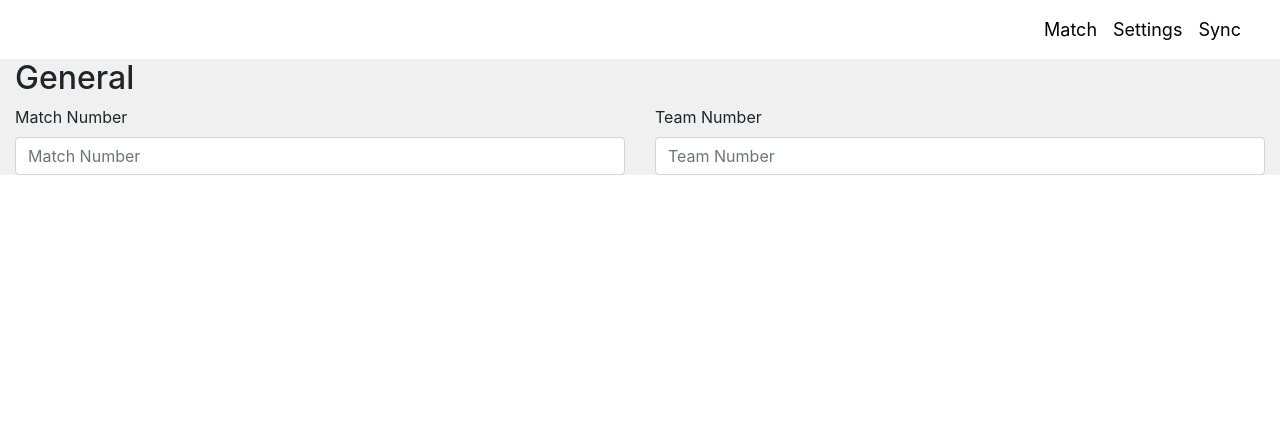
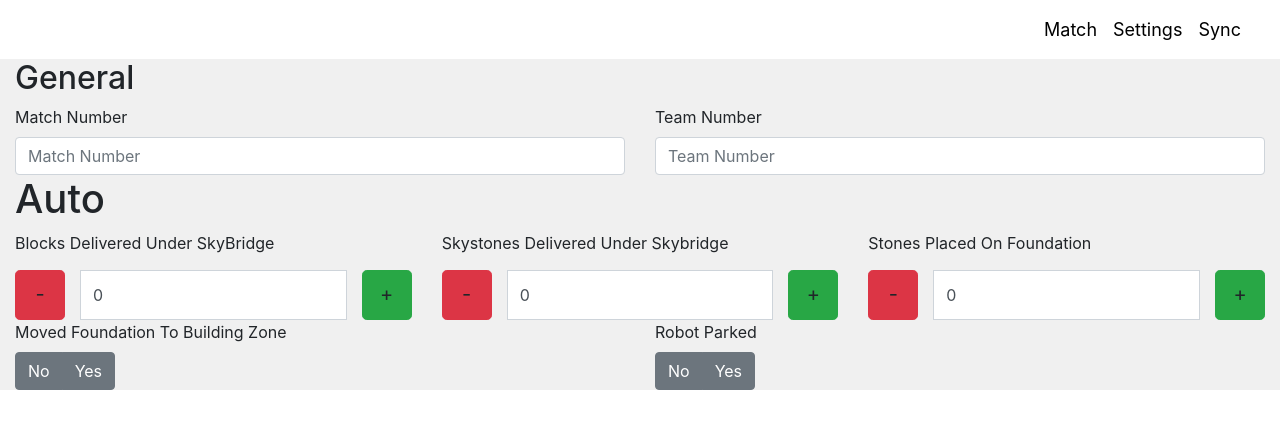
Before and after one commit to johnb8/ftc-scouting20, a Jekyll site: the page built from index.md, in a window 1280 px wide. Shown: the top 429 px of the page. Built offline with Jekyll 4.4.1, drawn with Linux system fonts in a browser that asks for light colours.

Commit message:
Modified Auto Section Of App

```diff
--- a/index.md
+++ b/index.md
@@ -2,7 +2,7 @@
 layout: default
 title: Match
 files: |
- <script src="./resources/js/match.js"></script>
+ <script src="./resources/js/main.js"></script>
 ---
 <div id='spinner'></div>
 <div id='status'>0</div>
@@ -25,5 +25,81 @@ files: |
 				 type="tel" class="form-control" placeholder="Team Number">
 			</div>
 		</div>
+        <div class="row">
+            <div class="col">
+                <h1>Auto</h1>
+            </div>
+        </div>
+        <div class="row">
+            <div class="col-lg col-md-3 col-sm-4 col-6">
+				<div class="row">
+					<div class="col-md">
+						<label style="margin-bottom: 0px" for="autoBlocks">Blocks Delivered Under SkyBridge</label>
+					</div>
+				</div>
+				<div class="row" style="margin-top:15px">
+					<div class="col-md input-group">
+						<a onclick="modifyBlockQuant(-1)" class="btn btn-danger btn-lg" style="width: 50px; height: 50px; margin-right: 15px;" role="button">-</a>
+						<input id="autoBlocks" maxlength="1" onkeypress='return event.charCode >= 48 && event.charCode <= 57' autocomplete="off"
+						 type="tel" class="form-control" value="0">
+						<a onclick="modifyBlockQuant(1)" class="btn btn-success btn-lg" style="width: 50px; height: 50px; margin-left: 15px;" role="button">+</a>
+					</div>
+				</div>
+			</div>
+            <div class="col-lg col-md-3 col-sm-4 col-6">
+				<div class="row">
+					<div class="col-md">
+						<label style="margin-bottom: 0px" for="autoSkystones">Skystones Delivered Under Skybridge</label>
+					</div>
+				</div>
+				<div class="row" style="margin-top:15px">
+					<div class="col-md input-group">
+						<a onclick="modifySkystoneQuant(-1)" class="btn btn-danger btn-lg" style="width: 50px; height: 50px; margin-right: 15px;" role="button">-</a>
+						<input id="autoSkystones" maxlength="1" onkeypress='return event.charCode >= 48 && event.charCode <= 57' autocomplete="off"
+						 type="tel" class="form-control" value="0">
+						<a onclick="modifySkystoneQuant(1)" class="btn btn-success btn-lg" style="width: 50px; height: 50px; margin-left: 15px;" role="button">+</a>
+					</div>
+				</div>
+            </div>
+            <div class="col-lg col-md-3 col-sm-4 col-6">
+				<div class="row">
+					<div class="col-md">
+						<label style="margin-bottom: 0px" for="autoPlace">Stones Placed On Foundation</label>
+					</div>
+				</div>
+				<div class="row" style="margin-top:15px">
+					<div class="col-md input-group">
+						<a onclick="modifyPlaceQuant(-1)" class="btn btn-danger btn-lg" style="width: 50px; height: 50px; margin-right: 15px;" role="button">-</a>
+						<input id="autoPlace" maxlength="1" onkeypress='return event.charCode >= 48 && event.charCode <= 57' autocomplete="off"
+						 type="tel" class="form-control" value="0">
+						<a onclick="modifyPlaceQuant(1)" class="btn btn-success btn-lg" style="width: 50px; height: 50px; margin-left: 15px;" role="button">+</a>
+					</div>
+				</div>
+            </div>
+        </div>
+        <div class="row">
+            <div class="col">
+				<label class="mr-sm-2" style="display: block" for="autoSingular">Moved Foundation To Building Zone</label>
+				<div id="autoSingular" class="btn-group btn-group-toggle" data-toggle="buttons">
+					<label id="autoScaleNo" class="btn btn-secondary">
+						<input type="radio" value="0" name="autoScale" id="autoScaleNo" autocomplete="off"> No
+					</label>
+					<label id="autoScaleYes" class="btn btn-secondary">
+						<input type="radio" value="1" name="autoScale" id="autoScaleYes" autocomplete="off"> Yes
+					</label>
+				</div>
+			</div>
+            <div class="col">
+				<label class="mr-sm-2" style="display: block" for="autoSingular">Robot Parked</label>
+				<div id="autoSingular" class="btn-group btn-group-toggle" data-toggle="buttons">
+					<label id="autoScaleNo" class="btn btn-secondary">
+						<input type="radio" value="0" name="autoScale" id="autoScaleNo" autocomplete="off"> No
+					</label>
+					<label id="autoScaleYes" class="btn btn-secondary">
+						<input type="radio" value="1" name="autoScale" id="autoScaleYes" autocomplete="off"> Yes
+					</label>
+				</div>
+			</div>
+        </div>
         </form>
         </div>
--- /dev/null
+++ b/resources/js/main.js
@@ -0,0 +1,39 @@
+$(document).ready(function () {
+
+});
+
+function modifyBlockQuant(val) {
+    var qty = document.getElementById('autoBlocks').value;
+    var new_qty = parseInt(qty, 10) + parseInt(val, 10);
+
+    if (new_qty < 0) {
+        new_qty = 0;
+    }
+
+    document.getElementById('autoBlocks').value = new_qty;
+    return new_qty;
+}
+
+function modifySkystoneQuant(val) {
+    var qty = document.getElementById('autoSkystones').value;
+    var new_qty = parseInt(qty, 10) + parseInt(val, 10);
+
+    if (new_qty < 0) {
+        new_qty = 0;
+    }
+
+    document.getElementById('autoSkystones').value = new_qty;
+    return new_qty;
+}
+
+function modifyPlaceQuant(val) {
+    var qty = document.getElementById('autoPlace').value;
+    var new_qty = parseInt(qty, 10) + parseInt(val, 10);
+
+    if (new_qty < 0) {
+        new_qty = 0;
+    }
+
+    document.getElementById('autoPlace').value = new_qty;
+    return new_qty;
+}
```
